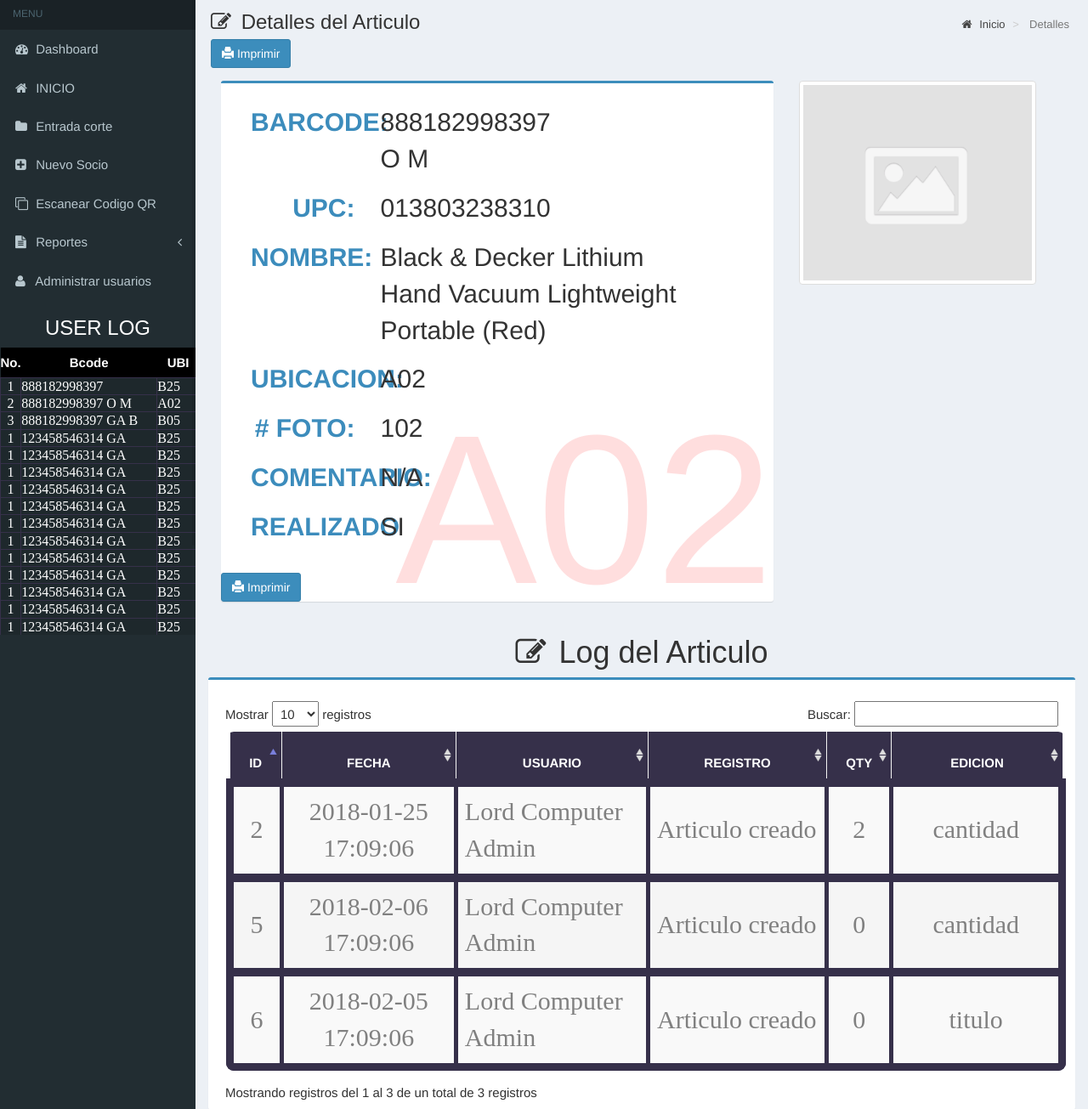
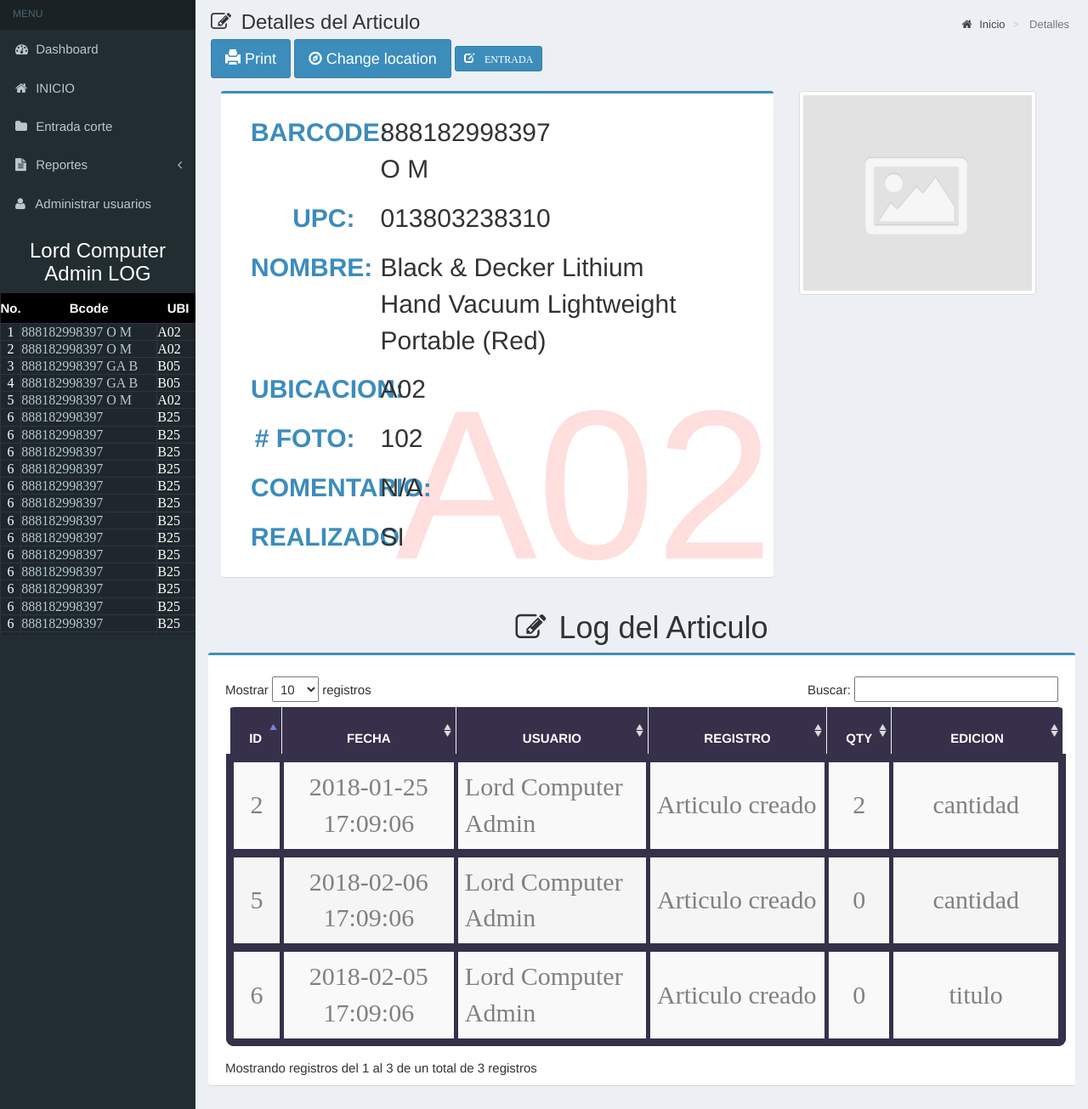
Before and after one commit to cristofer05/consultrada, a PHP site: page /tcpdf/main.php?module=detalles&id=2 in a window 1280 px wide. Shown: the part 52-1357 px from the top of the page at 85% size. Run offline with PHP 8.4, Linux system fonts and the light colour scheme; a user stored in the database is signed in; data comes from the database, SQL or seed files in the repository; data that the repository does not hold is empty; some libraries are stand-ins or nearby versions; some web fonts are replaced.

Commit message:
modifica2

```diff
--- a/assets/css/style.css
+++ b/assets/css/style.css
@@ -525,8 +525,38 @@ table td.r, table th.r {
 	height: 450px;
 	width: 235px;
 	border: 0px solid #ddd;
+  overflow-y: scroll;
+}
+.logbar:hover {
 	overflow-y: scroll;
+  -webkit-transition: width 1s, height 3s; /* Safari */
+    transition: width 1s, height 3s;
 }
+
+.logbar::-webkit-scrollbar {
+    width: 0px;
+}
+
+.logbar:hover::-webkit-scrollbar {
+    width: 12px;
+    -webkit-transition: width 2s, height 3s; /* Safari */
+      transition: width 2s, height 3s;
+}
+
+.logbar::-webkit-scrollbar-track {
+  -webkit-box-shadow: inset 0 0 6px rgba(0,0,0,0.9);
+border-radius: 10px;
+background-color: #1a2226;
+}
+
+.logbar::-webkit-scrollbar-thumb {
+  border-radius: 10px;
+  background-color: #00aee8;
+background-image: -webkit-linear-gradient(left, transparent, rgba(0, 0, 0, 0.4) 50%, transparent, transparent);
+background-image: -o-linear-gradient(left, transparent, rgba(0, 0, 0, 0.4) 50%, transparent, transparent);
+background-image: linear-gradient(to right, transparent, rgba(0, 0, 0, 0.4) 50%, transparent, transparent);
+}
+
 .logbar table thead tr {
     height: 35px;
     background: #000 !important;
@@ -543,6 +573,7 @@ table td.r, table th.r {
   border-radius: 0px;
   overflow: hidden;
   width: 100%;
+  height: 450px;
   margin: 0 auto;
   position: relative;
 	background-color:#1e282c;
--- a/funciones.php
+++ b/funciones.php
@@ -24,5 +24,11 @@ function sumar_cantidad($id_producto,$qty,$ubicacion){
 	$sql="UPDATE productos SET qty_total='".$qty."', ubicacion='".$ubicacion."' WHERE id_producto='".$id_producto."'";
 	$query_update = mysqli_query($mysqli,$sql);
 } */
-
+function get_bcode($id_producto){
+	global $mysqli;
+	$query = mysqli_query($mysqli, "SELECT id_producto,ubicacion,barcode_final FROM productos WHERE id_producto = $id_producto");
+	$datas  = mysqli_fetch_assoc($query);
+	//$value=$datas['barcode_final'];
+	return $datas;
+}
 ?>
--- a/modules/consultrada/detalles.php
+++ b/modules/consultrada/detalles.php
@@ -14,7 +14,10 @@
    <h1>
      <i class="fa fa-edit icon-title"></i> Detalles del Articulo
    </h1>
-    <a data-toggle="tooltip" data-placement="top" target="_blank" title="Imprimir" class="btn btn-primary" href="bcode/vendor/spipu/html2pdf/examples/barcode.php?make_pdf=&bcode=<?php echo $data['barcode_final'];?>&ent=F&coment=<?php echo $data['comentario'];?>&location=<?php echo $data['ubicacion'];?>&pic=<?php echo $data['nu_foto'];?>&qty=3"><i style="color:#fff" class="glyphicon glyphicon-print"></i> Imprimir</a>
+    <a data-toggle="tooltip" data-placement="top" target="_blank" title="Print" class="btn btn-primary btn-lg" href="bcode/vendor/spipu/html2pdf/examples/barcode.php?make_pdf=&bcode=<?php echo $data['barcode_final'];?>&ent=F&coment=<?php echo $data['comentario'];?>&location=<?php echo $data['ubicacion'];?>&pic=<?php echo $data['nu_foto'];?>&qty=3"><i style="color:#fff" class="glyphicon glyphicon-print"></i> Print</a>
+    <a data-toggle="tooltip" data-placement="top" target="_blank" title="Change Location" class="btn btn-primary btn-lg" href="bcode/vendor/spipu/html2pdf/examples/barcode.php?make_pdf=&bcode=<?php echo $data['barcode_final'];?>&ent=F&coment=<?php echo $data['comentario'];?>&location=<?php echo $data['ubicacion'];?>&pic=<?php echo $data['nu_foto'];?>&qty=3"><i style="color:#fff" class="fa fa-compass"></i> Change location</a>
+    <a title='Sumar y Revivir' class='btn btn-primary btn-sm openBtn_$data[id_producto]'>
+    													<i style='color:#fff' class='glyphicon glyphicon-edit'> ENTRADA</i></a>
 
    <ol class="breadcrumb">
      <li><a href="?module=consultrada"><i class="fa fa-home"></i> Inicio </a></li>
@@ -83,7 +86,6 @@
              <?php echo $data['ubicacion']; ?>
            </p>
          </div>
-          <a data-toggle="tooltip" data-placement="top" target="_blank" title="Imprimir" class="btn btn-primary" href="modules/socios/print.php?&id=<?php echo $data['barcode'];?>"><i style="color:#fff" class="glyphicon glyphicon-print"></i> Imprimir</a>
            </div>
 
            </div>
--- a/sidebar-menu.php
+++ b/sidebar-menu.php
@@ -41,34 +41,6 @@ if ($_SESSION['permisos_acceso']=='Super Admin') { ?>
   else { ?>
     <li>
       <a href="?module=entrada_corte"><i class="fa fa-folder"></i> Entrada corte </a>
-      </li>
-  <?php
-  }
-
-  if ($_GET["module"]=="form_socios") { ?>
-    <li class="active">
-      <a href="?module=form_socios&form=add"><i class="fa fa-plus-square"></i> Nuevo Socio </a>
-      </li>
-  <?php
-  }
-
-  else { ?>
-    <li>
-      <a href="?module=form_socios&form=add"><i class="fa fa-plus-square"></i> Nuevo Socio </a>
-      </li>
-  <?php
-  }
-
-  if ($_GET["module"]=="escanear" || $_GET["module"]=="form_escanear") { ?>
-    <li class="active">
-      <a href="?module=escanear"><i class="fa fa-clone"></i> Escanear Codigo QR </a>
-      </li>
-  <?php
-  }
-
-  else { ?>
-    <li>
-      <a href="?module=escanear"><i class="fa fa-clone"></i> Escanear Codigo QR </a>
       </li>
   <?php
   }
@@ -279,7 +251,7 @@ if ($_SESSION['permisos_acceso']=='Almacen') { ?>
 <?php
 }
 ?>
-<H3 class="text-center"style="color:White;">USER LOG</H3>
+<H3 class="text-center"style="color:White;"><?php echo $usuario = nombre_usuario($_SESSION['id_user']); ?> LOG </H3>
 <div class="logbar">
   <table id="logbarTable">
     <thead>
@@ -293,113 +265,116 @@ if ($_SESSION['permisos_acceso']=='Almacen') { ?>
     <tbody>
     <?php
     $no = 1;
-    $query = mysqli_query($mysqli, "SELECT id_producto,nu_foto,qty_total,barcode_final,ubicacion,comentario,imagen,nombre_producto FROM productos ORDER BY nu_foto DESC")
+    $query = mysqli_query($mysqli, "SELECT id_log,id_producto,id_usuario,fecha_log,registro,qty,edicion FROM logs where id_usuario = $_SESSION[id_user] ORDER BY fecha_log DESC")
                                     or die('error: '.mysqli_error($mysqli));
 
     while ($data = mysqli_fetch_assoc($query)) {
-    echo "<tr>
+      $bcode = get_bcode($data['id_producto']);
+
+    echo "
+
+    <tr>
               <td width='5' class='center'>$no</td>
-              <td width='250'>$data[barcode_final]</td>
-              <td width='80'>$data[ubicacion]</td>
-            </tr>";
+              <td width='250'><a color='#FFF' target='_blank' href='main.php?module=detalles&id=$data[id_producto]' >$bcode[barcode_final]</a></td>
+              <td width='80'>$bcode[ubicacion]</td>
+            </tr></a>";
       $no++;
     }
     ?>
-<!-- EJEMPLO -->
-            <tr>
-              <td width='5' class='center'>1</td>
-              <td width='250'>123458546314 GA</td>
-              <td width='80'>B25</td>
+    <tr>
+              <td width="5" class="center">6</td>
+              <td width="250"><a color="#FFF" target="_blank" href="main.php?module=detalles&amp;id=3">888182998397</a></td>
+              <td width="80">B25</td>
             </tr>
             <tr>
-              <td width='5' class='center'>1</td>
-              <td width='250'>123458546314 GA</td>
-              <td width='80'>B25</td>
+              <td width="5" class="center">6</td>
+              <td width="250"><a color="#FFF" target="_blank" href="main.php?module=detalles&amp;id=3">888182998397</a></td>
+              <td width="80">B25</td>
             </tr>
             <tr>
-              <td width='5' class='center'>1</td>
-              <td width='250'>123458546314 GA</td>
-              <td width='80'>B25</td>
+              <td width="5" class="center">6</td>
+              <td width="250"><a color="#FFF" target="_blank" href="main.php?module=detalles&amp;id=3">888182998397</a></td>
+              <td width="80">B25</td>
             </tr>
             <tr>
-              <td width='5' class='center'>1</td>
-              <td width='250'>123458546314 GA</td>
-              <td width='80'>B25</td>
+              <td width="5" class="center">6</td>
+              <td width="250"><a color="#FFF" target="_blank" href="main.php?module=detalles&amp;id=3">888182998397</a></td>
+              <td width="80">B25</td>
             </tr>
             <tr>
-              <td width='5' class='center'>1</td>
-              <td width='250'>123458546314 GA</td>
-              <td width='80'>B25</td>
+              <td width="5" class="center">6</td>
+              <td width="250"><a color="#FFF" target="_blank" href="main.php?module=detalles&amp;id=3">888182998397</a></td>
+              <td width="80">B25</td>
             </tr>
             <tr>
-              <td width='5' class='center'>1</td>
-              <td width='250'>123458546314 GA</td>
-              <td width='80'>B25</td>
+              <td width="5" class="center">6</td>
+              <td width="250"><a color="#FFF" target="_blank" href="main.php?module=detalles&amp;id=3">888182998397</a></td>
+              <td width="80">B25</td>
             </tr>
             <tr>
-              <td width='5' class='center'>1</td>
-              <td width='250'>123458546314 GA</td>
-              <td width='80'>B25</td>
+              <td width="5" class="center">6</td>
+              <td width="250"><a color="#FFF" target="_blank" href="main.php?module=detalles&amp;id=3">888182998397</a></td>
+              <td width="80">B25</td>
             </tr>
             <tr>
-              <td width='5' class='center'>1</td>
-              <td width='250'>123458546314 GA</td>
-              <td width='80'>B25</td>
+              <td width="5" class="center">6</td>
+              <td width="250"><a color="#FFF" target="_blank" href="main.php?module=detalles&amp;id=3">888182998397</a></td>
+              <td width="80">B25</td>
             </tr>
             <tr>
-              <td width='5' class='center'>1</td>
-              <td width='250'>123458546314 GA</td>
-              <td width='80'>B25</td>
+              <td width="5" class="center">6</td>
+              <td width="250"><a color="#FFF" target="_blank" href="main.php?module=detalles&amp;id=3">888182998397</a></td>
+              <td width="80">B25</td>
             </tr>
             <tr>
-              <td width='5' class='center'>1</td>
-              <td width='250'>123458546314 GA</td>
-              <td width='80'>B25</td>
+              <td width="5" class="center">6</td>
+              <td width="250"><a color="#FFF" target="_blank" href="main.php?module=detalles&amp;id=3">888182998397</a></td>
+              <td width="80">B25</td>
             </tr>
             <tr>
-              <td width='5' class='center'>1</td>
-              <td width='250'>123458546314 GA</td>
-              <td width='80'>B25</td>
+              <td width="5" class="center">6</td>
+              <td width="250"><a color="#FFF" target="_blank" href="main.php?module=detalles&amp;id=3">888182998397</a></td>
+              <td width="80">B25</td>
             </tr>
             <tr>
-              <td width='5' class='center'>1</td>
-              <td width='250'>123458546314 GA</td>
-              <td width='80'>B25</td>
+              <td width="5" class="center">6</td>
+              <td width="250"><a color="#FFF" target="_blank" href="main.php?module=detalles&amp;id=3">888182998397</a></td>
+              <td width="80">B25</td>
             </tr>
             <tr>
-              <td width='5' class='center'>1</td>
-              <td width='250'>123458546314 GA</td>
-              <td width='80'>B25</td>
+              <td width="5" class="center">6</td>
+              <td width="250"><a color="#FFF" target="_blank" href="main.php?module=detalles&amp;id=3">888182998397</a></td>
+              <td width="80">B25</td>
             </tr>
             <tr>
-              <td width='5' class='center'>1</td>
-              <td width='250'>123458546314 GA</td>
-              <td width='80'>B25</td>
+              <td width="5" class="center">6</td>
+              <td width="250"><a color="#FFF" target="_blank" href="main.php?module=detalles&amp;id=3">888182998397</a></td>
+              <td width="80">B25</td>
             </tr>
             <tr>
-              <td width='5' class='center'>1</td>
-              <td width='250'>123458546314 GA</td>
-              <td width='80'>B25</td>
+              <td width="5" class="center">6</td>
+              <td width="250"><a color="#FFF" target="_blank" href="main.php?module=detalles&amp;id=3">888182998397</a></td>
+              <td width="80">B25</td>
             </tr>
             <tr>
-              <td width='5' class='center'>1</td>
-              <td width='250'>123458546314 GA</td>
-              <td width='80'>B25</td>
+              <td width="5" class="center">6</td>
+              <td width="250"><a color="#FFF" target="_blank" href="main.php?module=detalles&amp;id=3">888182998397</a></td>
+              <td width="80">B25</td>
             </tr>
             <tr>
-              <td width='5' class='center'>1</td>
-              <td width='250'>123458546314 GA</td>
-              <td width='80'>B25</td>
+              <td width="5" class="center">6</td>
+              <td width="250"><a color="#FFF" target="_blank" href="main.php?module=detalles&amp;id=3">888182998397</a></td>
+              <td width="80">B25</td>
             </tr>
             <tr>
-              <td width='5' class='center'>1</td>
-              <td width='250'>123458546314 GA</td>
-              <td width='80'>B25</td>
+              <td width="5" class="center">6</td>
+              <td width="250"><a color="#FFF" target="_blank" href="main.php?module=detalles&amp;id=3">888182998397</a></td>
+              <td width="80">B25</td>
             </tr>
             <tr>
-              <td width='5' class='center'>1</td>
-              <td width='250'>123458546314 GA</td>
-              <td width='80'>B25</td>
+              <td width="5" class="center">6</td>
+              <td width="250"><a color="#FFF" target="_blank" href="main.php?module=detalles&amp;id=3">888182998397</a></td>
+              <td width="80">B25</td>
             </tr>
     </tbody>
   </table>
```
Also changed, not shown: modules/entrada_corte/view.php (+10 -10 lines), 1 other file.
